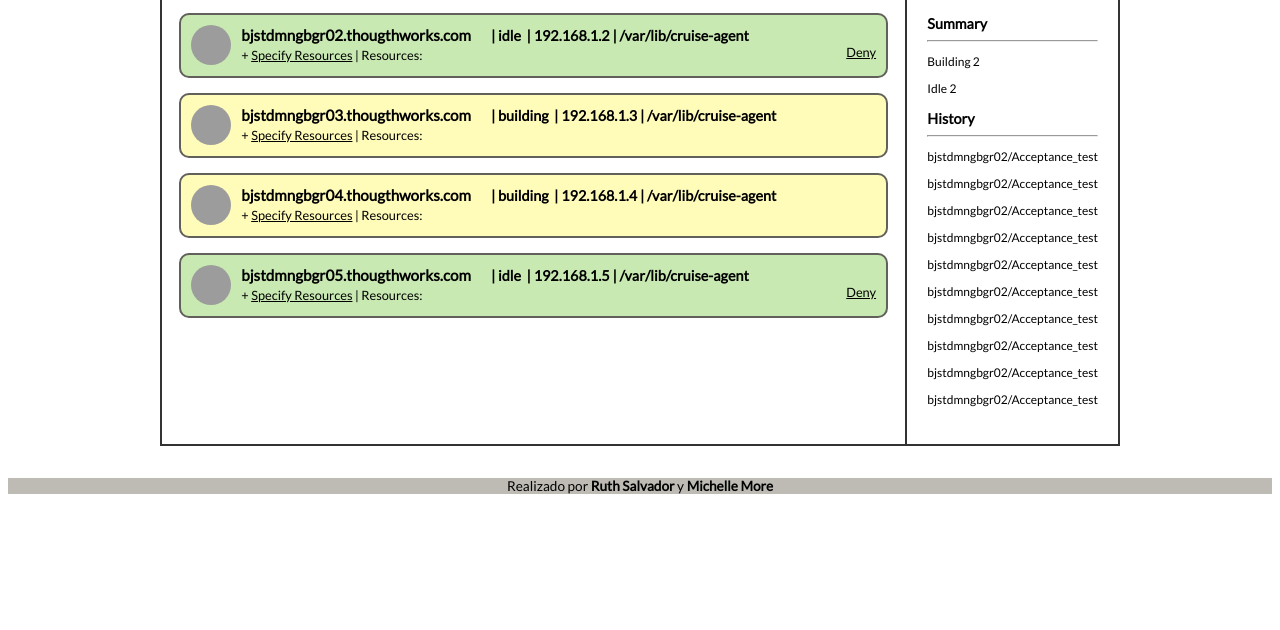
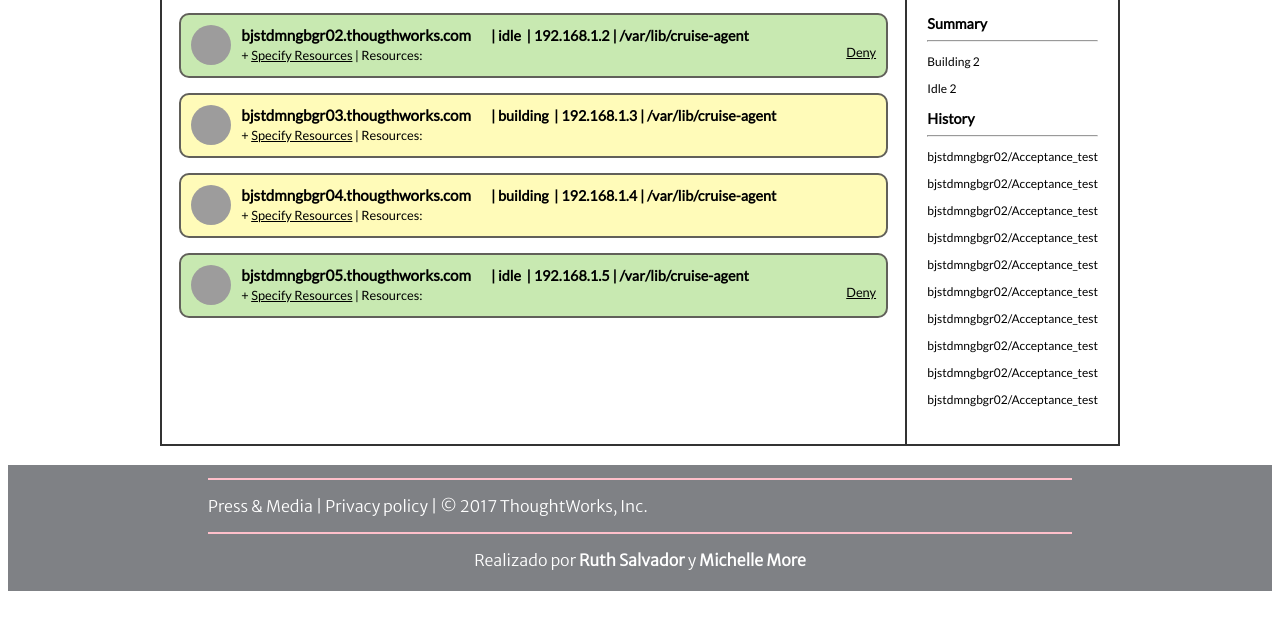
Before and after one commit to RuthSalvador/retoThoughtworks, a plain HTML site: page index.html in a window 1280 px wide. Shown: the part 144-774 px from the top of the page. Drawn offline with Linux system fonts and the light colour scheme.

Commit message:
footer index

```diff
--- a/assets/css/main.css
+++ b/assets/css/main.css
@@ -25,7 +25,6 @@ table {
 
 table, th, td {
     border: 2px solid #333333;
-
 }
 
 tr {
@@ -38,11 +37,26 @@ th, td {
 }
 
 footer {
-  text-align: center;
+  font-family: 'Merriweather Sans', sans-serif;
   margin-left: auto;
   margin-right: auto;
   font-size: 85%;
-  background-color: #bdbbb4;
+  color: #ffffff;
+  background-color: #7f8185;
+  font-size: 16px;
+  padding-left: 200px;
+  padding-right: 200px;
+  padding-top: 5px;
+  padding-bottom: 5px;
+}
+
+footer > hr{
+  border-style: solid;
+  border-color: #ffc0cb;
+}
+
+#createdBy{
+  text-align: center;
 }
 
 .header-table {
--- a/index.html
+++ b/index.html
@@ -5,17 +5,15 @@
     <meta name="viewport" content="width=device-width, initial-scale=1.0">
     <meta http-equiv="X-UA-Compatible" content="ie=edge">
     <title>Reto Thoughtworks para Laboratoria realizado por Ruth Salvador y Michelle More</title>
-    <link rel="stylesheet" type="text/css" href="assets/css/main.css" media="screen" />
-    <link href="https://fonts.googleapis.com/css?family=Lato" rel="stylesheet">
-    <link href="https://fonts.googleapis.com/icon?family=Material+Icons" rel="stylesheet">
-
+    <link rel="stylesheet" type="text/css" href="assets/css/main.css" media="screen">
+    <link href="https://fonts.googleapis.com/css?family=Lato|Material+Icons|Merriweather+Sans:300" rel="stylesheet">
   </head>
   <body>
     <div id="container">
       <header>
         <nav>
             <label id="helloMember">Signed in as <u>Member</u></label>
-            <a href=""><i class="material-icons md-18">&#xE5C8;</i><u>Sign out</u></a>
+            <a href="signOut.html"><i class="material-icons md-18">&#xE5C8;</i><u>Sign out</u></a>
         </nav>
       </header>
       <h1>Cruise</h1>
@@ -114,7 +112,12 @@
         </div>
       </div>
     </div><br>
-    <footer><p>Realizado por <b>Ruth Salvador</b> y <b>Michelle More</b></p></footer>
+    <footer>
+      <hr>
+      <p>Press &amp; Media | Privacy policy | © 2017 ThoughtWorks, Inc. </p>
+      <hr>
+      <p id="createdBy">Realizado por <b>Ruth Salvador</b> y <b>Michelle More</b></p>
+    </footer>
     <script type="text/javascript" src="assets/js/pestanas.js"></script>
     <script type="text/javascript" src="assets/js/main.js"></script>
   </body>
```
